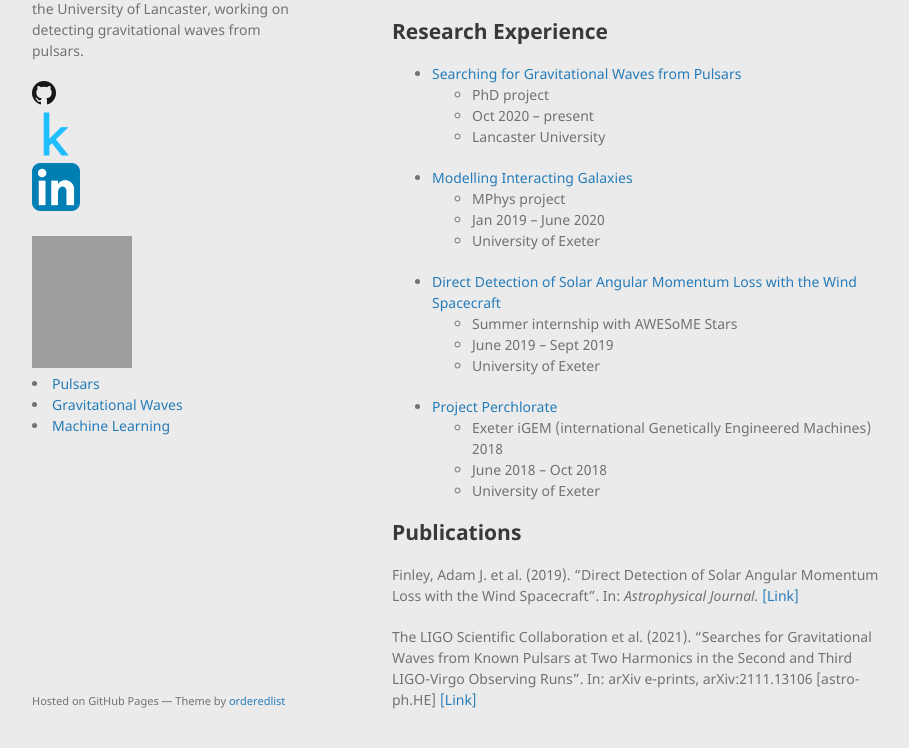
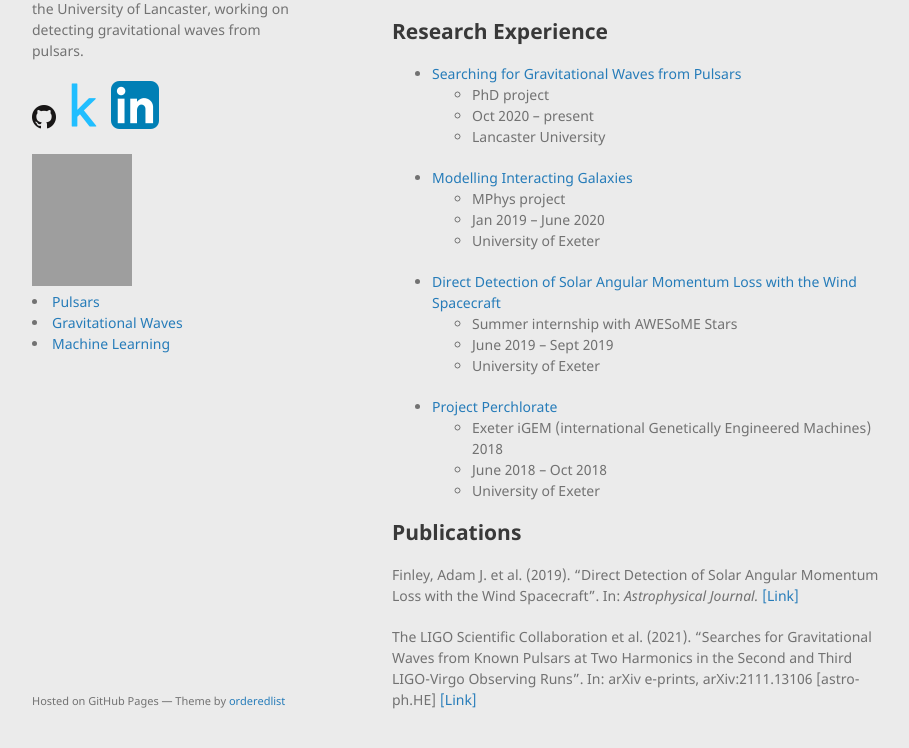
Before and after one commit to alhewitt/alhewitt.github.io, a Jekyll site: the page built from index.md, in a window 1280 px wide and 1119 px high. Shown: the part 339-1087 px from the top of the window, without its empty margins (178-1087 px from the left). Built offline with Jekyll 4.4.1, drawn with Linux system fonts in a browser that asks for light colours; our own code applies the rules of GitHub Pages for plain Markdown files; grey boxes are pictures that could not be loaded.

Commit message:
Update default.html

```diff
--- a/_layouts/default.html
+++ b/_layouts/default.html
@@ -28,8 +28,8 @@
 
         {% if site.github.is_user_page %}
         <p class="view"><a href="{{ site.github.owner_url }}"><img src="/assets/img/github.png" alt="github.com" width="24" height="24"></a>
-        <br><a href="https://www.kaggle.com/amyhewitt"><img src="/assets/img/kaggle.png" alt="kaggle.com" width="48" height="48"></a>
-        <br><a href="https://uk.linkedin.com/in/amy-l-hewitt"><img src="/assets/img/linkedin.png" alt="linkedin.com" width="48" height="48"></a></p>
+        <a href="https://www.kaggle.com/amyhewitt"><img src="/assets/img/kaggle.png" alt="kaggle.com" width="48" height="48"></a>
+        <a href="https://uk.linkedin.com/in/amy-l-hewitt"><img src="/assets/img/linkedin.png" alt="linkedin.com" width="48" height="48"></a></p>
         {% endif %}
 
         <a href="https://www.w3schools.com">
```
